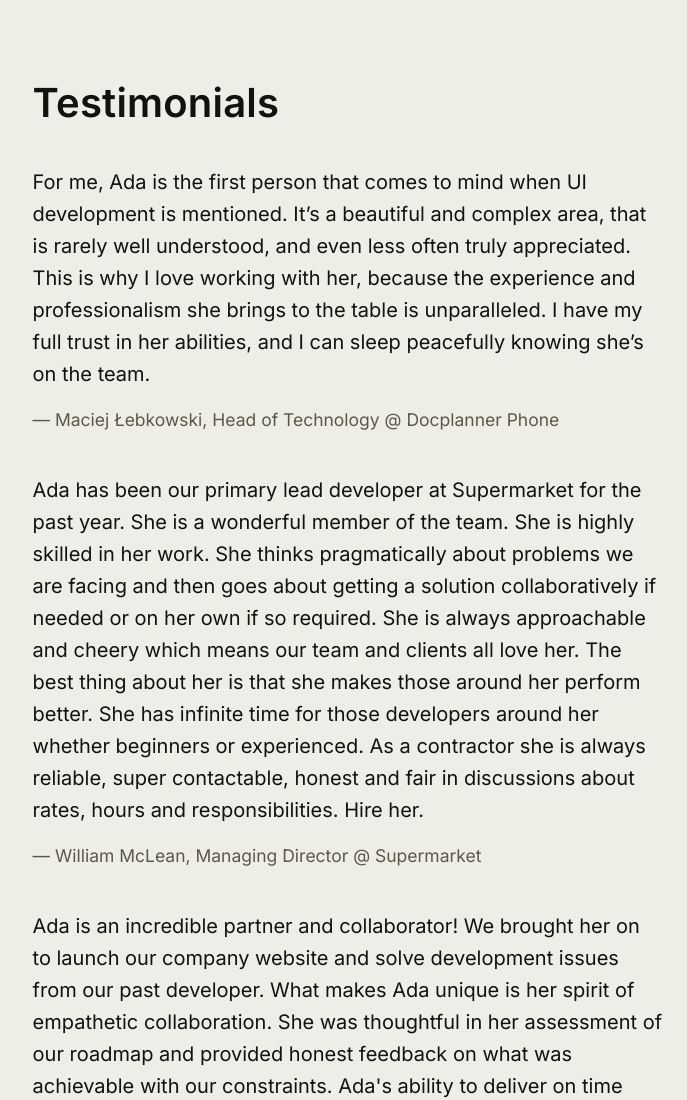
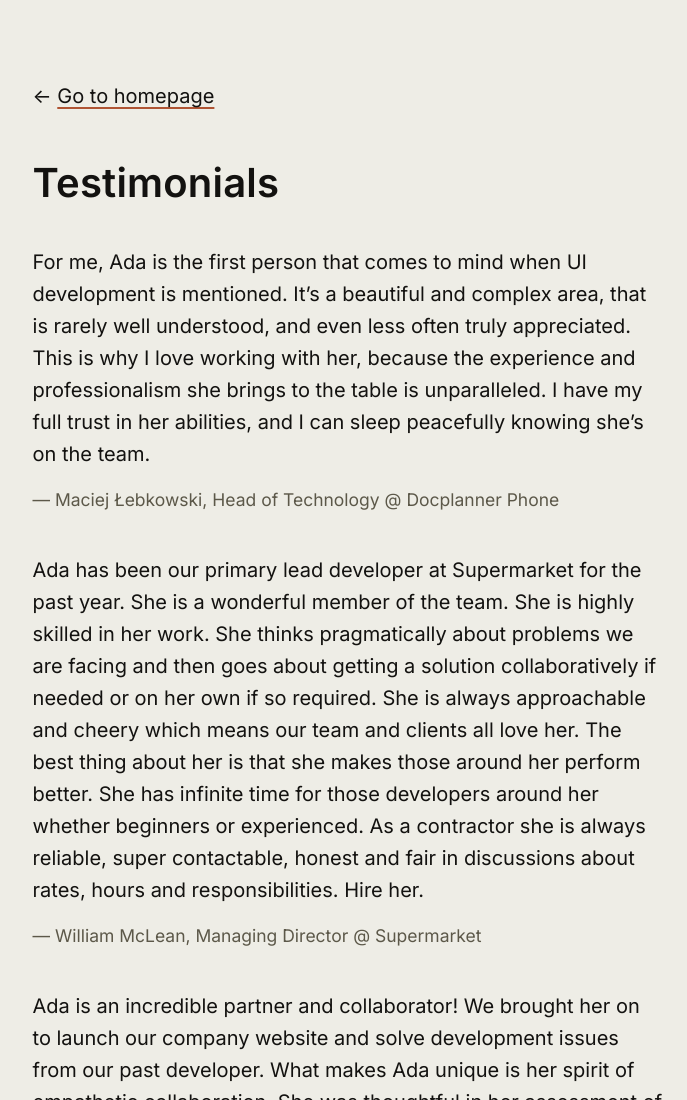
Before and after one commit to AdaBan/adabanaszak.com, an Astro site: page /testimonials in a window 1280 px wide. Shown: the top 1100 px of the page, without its empty margins (292-979 px from the left). Built offline with nearby package versions, Linux system fonts and the light colour scheme; Astro itself is replaced by a stand-in of ours.

Commit message:
Homepage link on testimonials page

```diff
--- a/src/layouts/Layout.astro
+++ b/src/layouts/Layout.astro
@@ -100,7 +100,7 @@ const { title } = Astro.props;
     color: inherit;
     text-decoration-color: var(--accent);
     text-decoration-thickness: 2px;
-    text-underline-offset: 0.15em;
+    text-underline-offset: 0.2em;
   }
 
   p {
--- a/src/pages/testimonials.astro
+++ b/src/pages/testimonials.astro
@@ -34,9 +34,18 @@ const testimonials = [
 
 <Layout title="Testimonials for Ada Banaszak">
   <section>
+    <div class="cta">
+        ←
+      <a href="/">Go to homepage</a>
+    </div>
+
     <h1>Testimonials</h1>
     <TestimonialsList testimonials={testimonials} />
   </section>
 </Layout>
 
-<style lang="scss"></style>
+<style lang="scss">
+  .cta {
+    margin-bottom: 3rem;
+  }
+</style>
```
